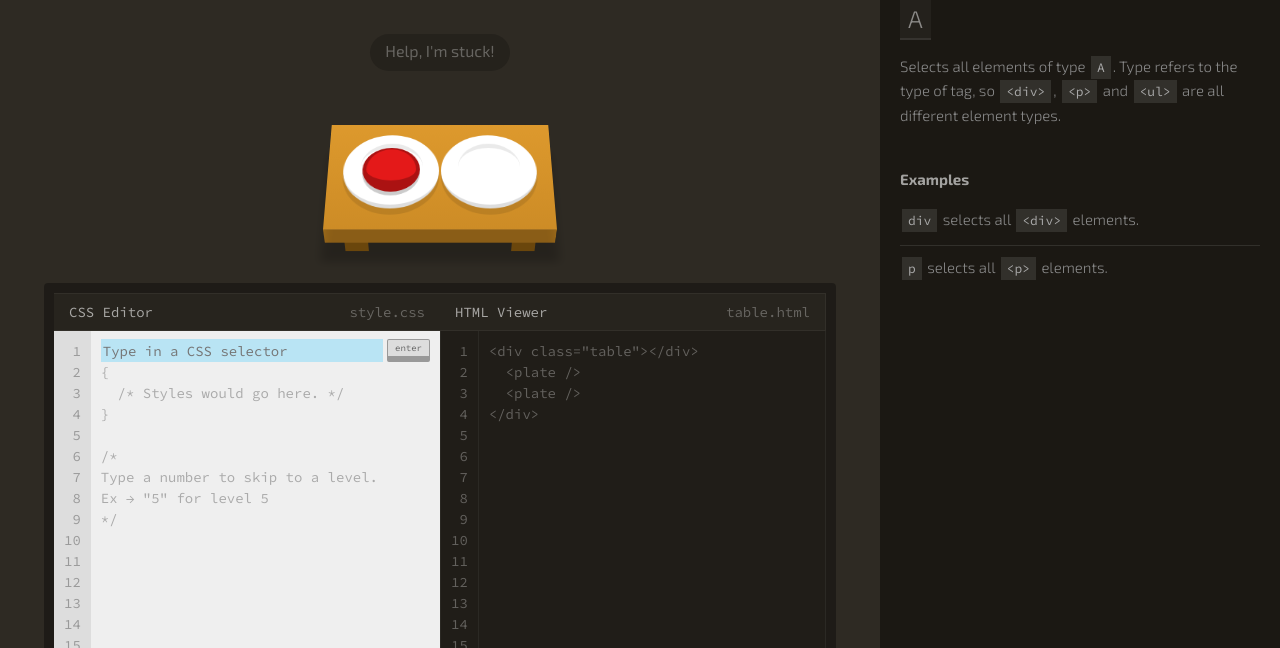
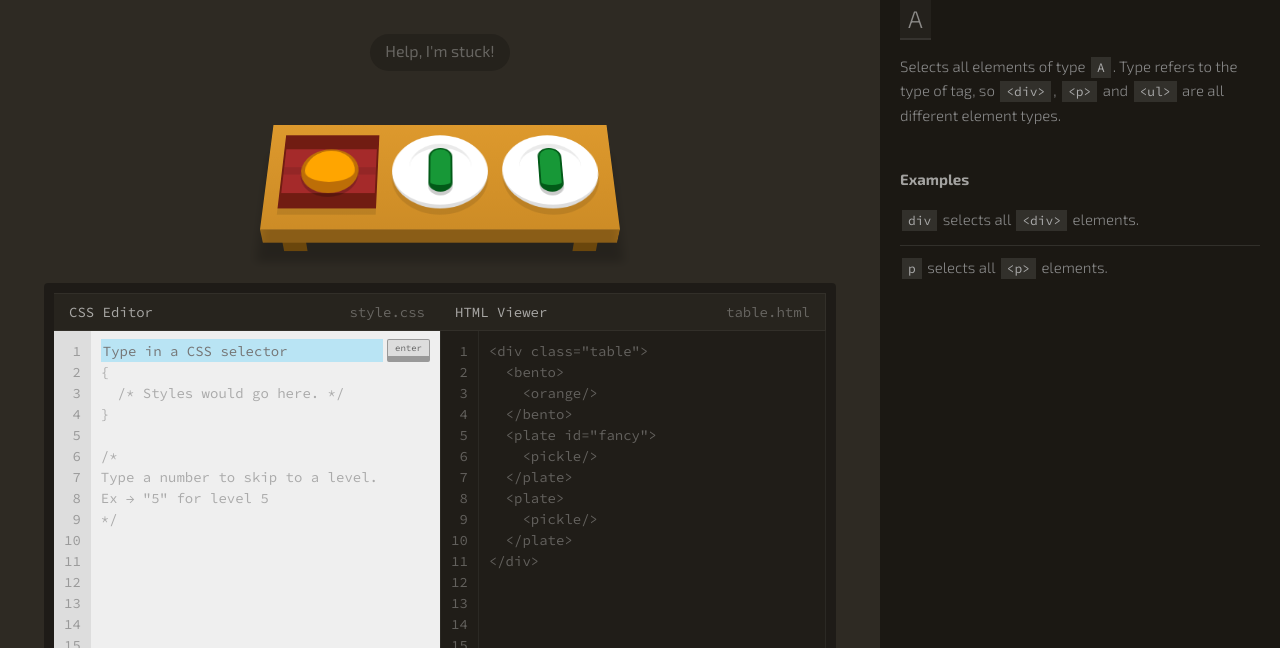
Before and after one commit to Ivan-Gav/css-selectors, a website built with webpack: page src/index.html in a window 1280 px wide. Shown: the part 152-800 px from the top of the page. Built offline with nearby package versions, Linux system fonts and the light colour scheme.

Commit message:
feat: implement rendering functions for table and viewer

```diff
--- /dev/null
+++ b/src/entities/levels/level.ts
@@ -0,0 +1,12 @@
+type Game = {
+  header: string;
+  selector: string;
+  syntax: string;
+  htmlCode: string;
+  helpTitle: string;
+  helpSubTitle: string;
+  description: string;
+  examples?: string[];
+}
+
+export default Game;
--- a/src/global.css
+++ b/src/global.css
@@ -116,7 +116,7 @@ footer {
 aside strong {
   color: #AAA;
   background: rgba(255,255,255,.1);
-  padding: 0.3rem 0.6rem 0.3rem 0.6rem;
+  padding: 0.2rem 0.6rem 0.2rem 0.6rem;
   margin: 0 0.2rem;
   font-size: 1.3rem;
   font-family:  "Source Code Pro", monospace;
@@ -458,6 +458,7 @@ pickle.small {
 .table {
   display: flex;
   justify-content: space-around;
+  gap: 1.5rem;
   transform: rotateX(20deg);
   transform-origin: bottom;
   box-shadow: 0px 40px 10px rgba(0,0,0,.2);
@@ -551,37 +552,39 @@ pickle.small {
   align-items: stretch;
 }
 
-.editor-line-numbers {
+.editor-line-numbers,
+.viewer-line-numbers {
   width: min-content;
   text-align: right;
   padding: 1rem;
   line-height: 1.5;
 }
 
-.csscode .editor-line-numbers {
+.editor-line-numbers {
   color: #999;
   background: #DDD;
 }
 
-.htmlcode .editor-line-numbers {
+.viewer-line-numbers {
   background: rgba(0,0,0,.3);
   border: solid 1px rgba(255,255,255,.05);
   border-top: none;
 }
 
-.editor-code {
+.editor-code,
+.viewer-code {
   flex-grow: 1;
   padding: 1rem;
   line-height: 1.5;
 }
 
-.csscode .editor-code {
+.editor-code {
   background: #efefef;
   color: #AAA;
   padding-top: 0.8rem;
 }
 
-.htmlcode .editor-code {
+.viewer-code {
   background: rgba(0,0,0,.3);
   border: solid 1px rgba(255,255,255,.05);
   border-left: none;
--- a/src/index.html
+++ b/src/index.html
@@ -50,8 +50,9 @@ p {
         <!-- -------------------------------------------------------------------------------------------- -->
         <section class="game">
           <div class="table">
-            <plate><apple></apple></plate>
+            <!-- <plate><apple></apple></plate>
             <plate></plate>
+            <plate></plate> -->
           </div>
           <div class="tableedge">
             <div class="tabletop-edge"></div>
@@ -92,14 +93,14 @@ p {
               <span>table.html</span>
             </div>
             <div class="editor-body">
-              <div class="editor-line-numbers">
+              <div class="viewer-line-numbers">
                 1<br />2<br />3<br />4<br />5<br />6<br />7<br />8<br />9<br />10<br />11<br />12<br />13<br />14<br />15<br />16<br />17<br />18<br />19<br />20
               </div>
-              <div class="editor-code">
-                  &lt;div class="table"&gt;&lt;/div&gt;<br>
+              <div class="viewer-code">
+                  <!-- &lt;div class="table"&gt;&lt;/div&gt;<br>
                   &nbsp;&nbsp;&lt;plate /&gt;<br>
                   &nbsp;&nbsp;&lt;plate /&gt;<br>
-                  &lt;/div&gt;
+                  &lt;/div&gt; -->
               </div>
             </div>
           </div>
--- a/src/index.ts
+++ b/src/index.ts
@@ -2,5 +2,108 @@ import "./normalize.css";
 import "./global.css";
 import HintWidget from "./widgets/hint/hintwidget";
 
+
 const hint = new HintWidget;
 hint.build();
+
+// ------------------------------------
+
+import Game from "./entities/levels/level";
+
+const l1: Game = {
+  header : "Select the pickle on the fancy plate",
+  selector : "#fancy pickle",
+  syntax: "#id&nbsp;&nbsp;A",
+  htmlCode : `
+  <bento>
+  <orange/>
+  </bento>
+  <plate id="fancy">
+    <pickle/>
+  </plate>
+  <plate>
+    <pickle/>
+  </plate>
+  `,
+  helpTitle: "Descendant Combinator",
+  helpSubTitle: "Combine the Descendant & ID Selectors",
+  description : 'You can combine any selector with the descendent selector.',
+  examples : [
+    '<strong>#cool&nbsp;span</strong> selects all <strong>&lt;span&gt;</strong> elements that are inside of elements with <strong>id="cool"</strong>'
+  ]
+}
+
+const expandTags = (code: string): string => {
+  return code.replace(/<(?<tag>.*)\/>/g, `<$<tag>></$<tag>>`)
+}
+
+const renderTable = (lvl: Game):void => {
+  const table = document.querySelector('.table');
+  const code = expandTags(lvl.htmlCode);
+  const codeArr = getTagsArr(code);
+  let id = 0;
+  const numberedCodeArr = codeArr.map(tag => {
+    if (!(/^<\//).test(tag)) {
+    console.log(`${tag} is an opening tag!`)
+    const numberedTag = tag.replace('>', ` data-id="${id}">`);
+    id++;
+    return numberedTag;
+    }
+    return tag
+  });
+  console.log(numberedCodeArr);
+  if (table) {
+    table.innerHTML = '';
+    table.innerHTML = numberedCodeArr.join(' \n');
+  }
+};
+
+// const br = (): HTMLBRElement => document.createElement("br");
+
+const renderViewer = (lvl: Game):void => {
+  const viewer = document.querySelector('.viewer-code');
+  if (viewer) {
+    viewer.innerHTML = '';
+    viewer.append(wrapPseudoCode(lvl.htmlCode));
+  }
+  console.log(viewer);
+};
+
+const getTagsArr = (code: string): string[] => {
+  return code.trim().replace(/>\s*</g, '>.<').split('.');
+};
+
+const unTag = (tag: string): string => {
+  return tag.replace('<', '&lt;').replace('>', '&gt;');
+}
+
+const wrapPseudoCode = (code: string): HTMLDivElement => {
+ const nodeArr = getTagsArr(code) //.filter(el => !(/^<\//).test(el))
+ const output = document.createElement('div');
+ let template = `${unTag('<div class="table">')}<br/>`;
+ let indent = '&nbsp;&nbsp;';
+ let id = 0;
+ nodeArr.forEach((node) => {
+  if (!(/^<\//).test(node)) {
+    template += `<div data-tagid="${id}">`;
+    id++;
+    template += `${indent}${unTag(node)}<br>`;
+    indent += '&nbsp;&nbsp;';
+    if ((/\/>$/).test(node)) {
+      if (indent.length >= 12) indent = indent.slice(12);
+      template += '</div>';
+    }
+  } else {
+    if (indent.length >= 12) indent = indent.slice(12);
+    template += `${indent}${unTag(node)}<br>`;
+    template += '</div>';
+  }
+ })
+ template += `${unTag('</div>')}`;
+ output.innerHTML = template;
+ return output;
+}
+
+renderTable(l1);
+renderViewer(l1);
+wrapPseudoCode(l1.htmlCode);
--- /dev/null
+++ b/src/widgets/game/table.ts
@@ -0,0 +1,4 @@
+// import Game from "../../entities/levels/level";
+import levels from "../../entities/levels/levels";
+
+const { htmlCode } = levels[0];
```
Also changed, not shown: src/entities/levels/levels.ts (+2 -11 lines), src/shared/htmlbuilder.ts (added, +29 -0 lines).
